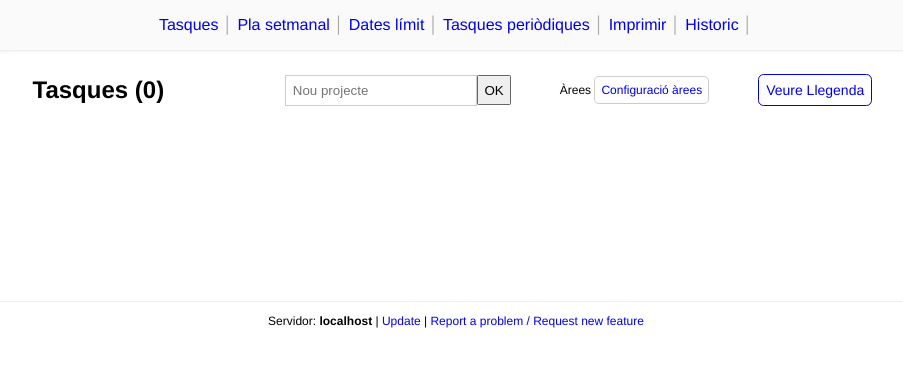
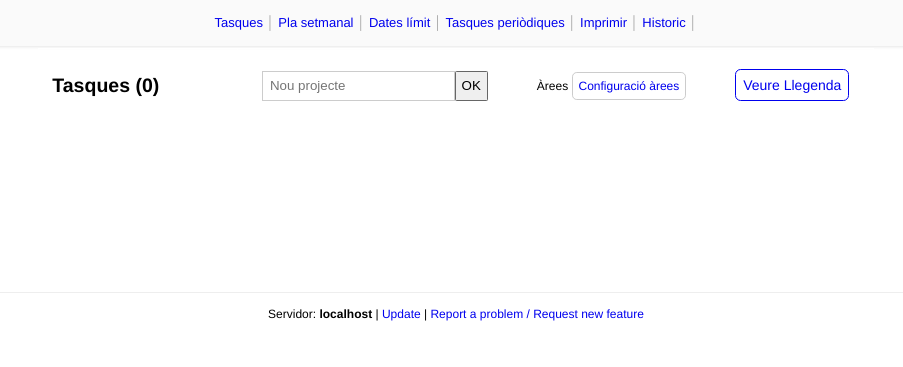
Before and after one commit to holalluis/tasques, a PHP site: page /index.php in a window 1280 px wide. Shown: the top 367 px of the page, without its empty margins (184-1087 px from the left). Run offline with PHP 8.4, Linux system fonts and the light colour scheme; data that the repository does not hold is empty.

Commit message:
font change

```diff
--- a/estils.css
+++ b/estils.css
@@ -1,5 +1,8 @@
 *{margin:0}
-body{height:100%;font-family:Helvetica;overflow-y:scroll}
+body{
+	height:100%;
+	font:13px/1.5 'Helvetica Neue',Arial,'Liberation Sans',FreeSans,sans-serif;
+	overflow-y:scroll}
 h2,h4{margin:0.7em}
 table{border-collapse:collapse}
 td{border:1px solid white}
```
